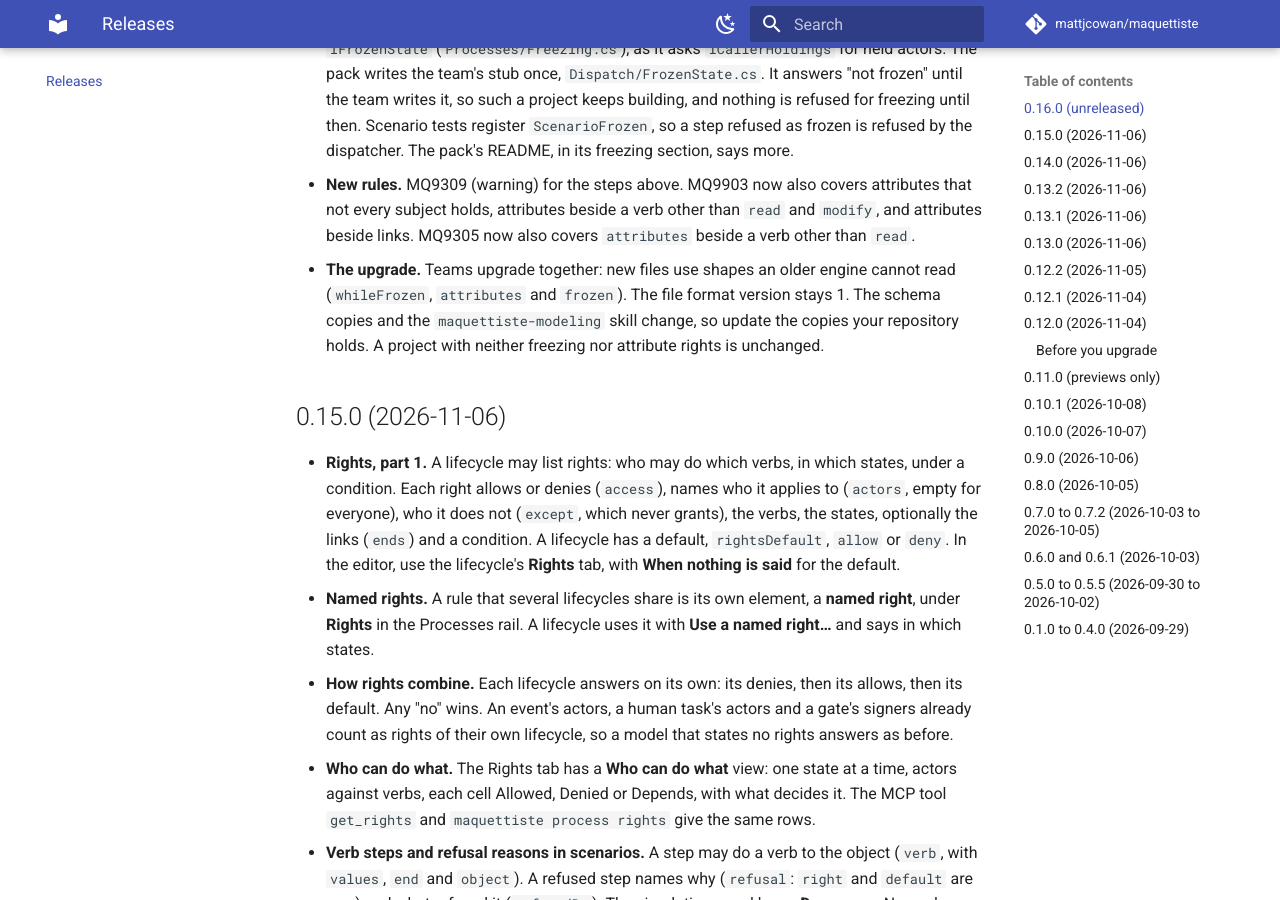
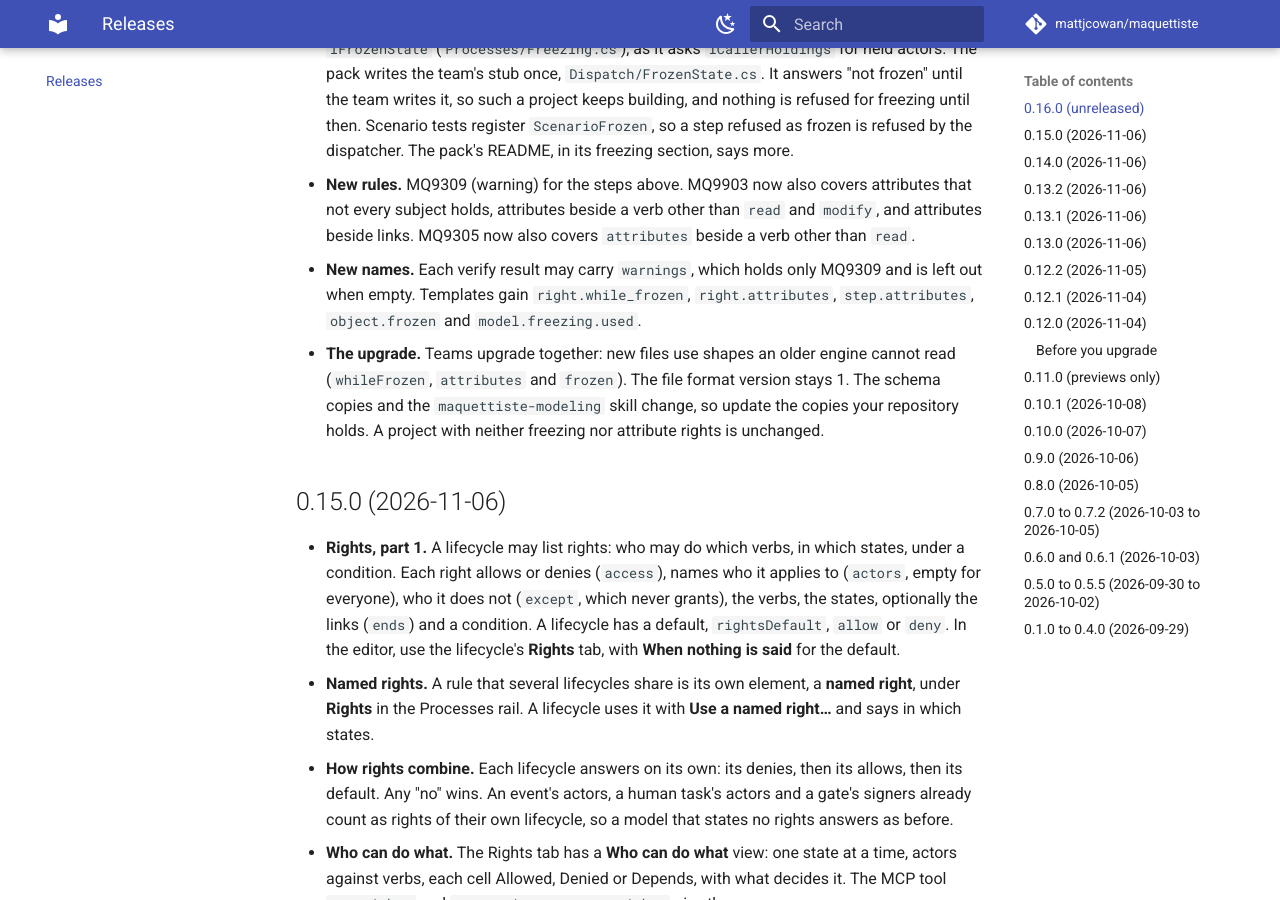
Before and after one commit to mattjcowan/maquettiste, an MkDocs documentation site: the page built from docs/releases.md, in a window 1280 px wide and 900 px high, scrolled down 921 px. Built offline with MkDocs 1.6.1 and Material for MkDocs 9.7.7, drawn with Linux system fonts in a browser that asks for light colours; comment, search, counter and statistics services are not loaded.

Commit message:
Settle the 0.16.0 names, and mark both parts of rights built
The owner kept part 2's names as proposed: whileFrozen, attributes, frozen, a
step's attributes, the refusal frozen, MQ9309, a verify result's warnings, the
template members and csharp-dapper's IFrozenState. The release notes list the
new ones; the design and the roadmap record the decision.

```diff
--- a/docs/releases.md
+++ b/docs/releases.md
@@ -27,6 +27,8 @@ one.
   section, says more.
 - **New rules.** MQ9309 (warning) for the steps above. MQ9903 now also covers attributes that not every subject holds, attributes beside
   a verb other than `read` and `modify`, and attributes beside links. MQ9305 now also covers `attributes` beside a verb other than `read`.
+- **New names.** Each verify result may carry `warnings`, which holds only MQ9309 and is left out when empty. Templates gain
+  `right.while_frozen`, `right.attributes`, `step.attributes`, `object.frozen` and `model.freezing.used`.
 - **The upgrade.** Teams upgrade together: new files use shapes an older engine cannot read (`whileFrozen`, `attributes` and `frozen`). The file
   format version stays 1. The schema copies and the `maquettiste-modeling` skill change, so update the copies your repository holds. A project
   with neither freezing nor attribute rights is unchanged.
```
Also changed, not shown: docs/engineering/next.md (+1 -1 lines), docs/engineering/rights-design.md (+3 -1 lines).
